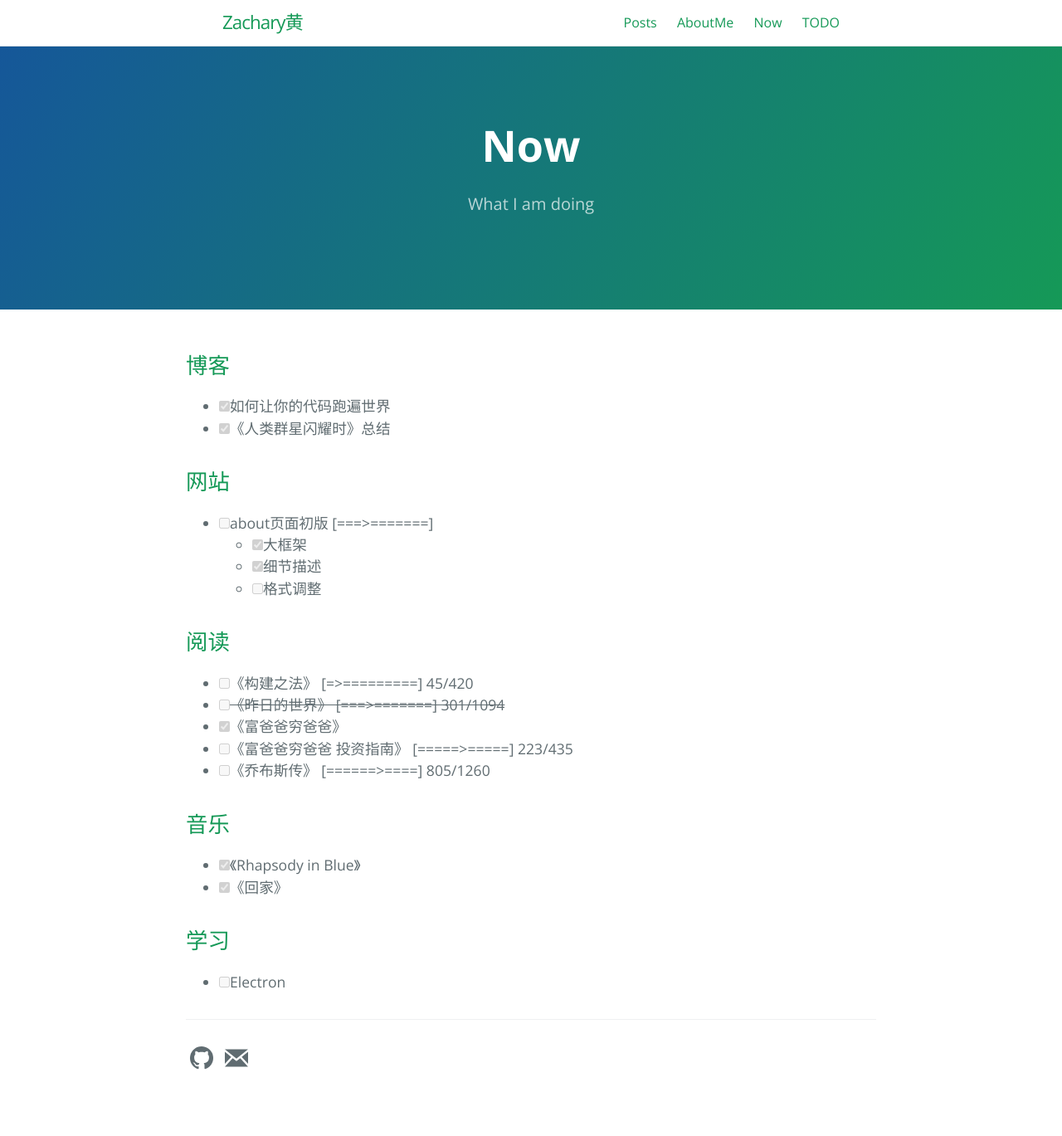
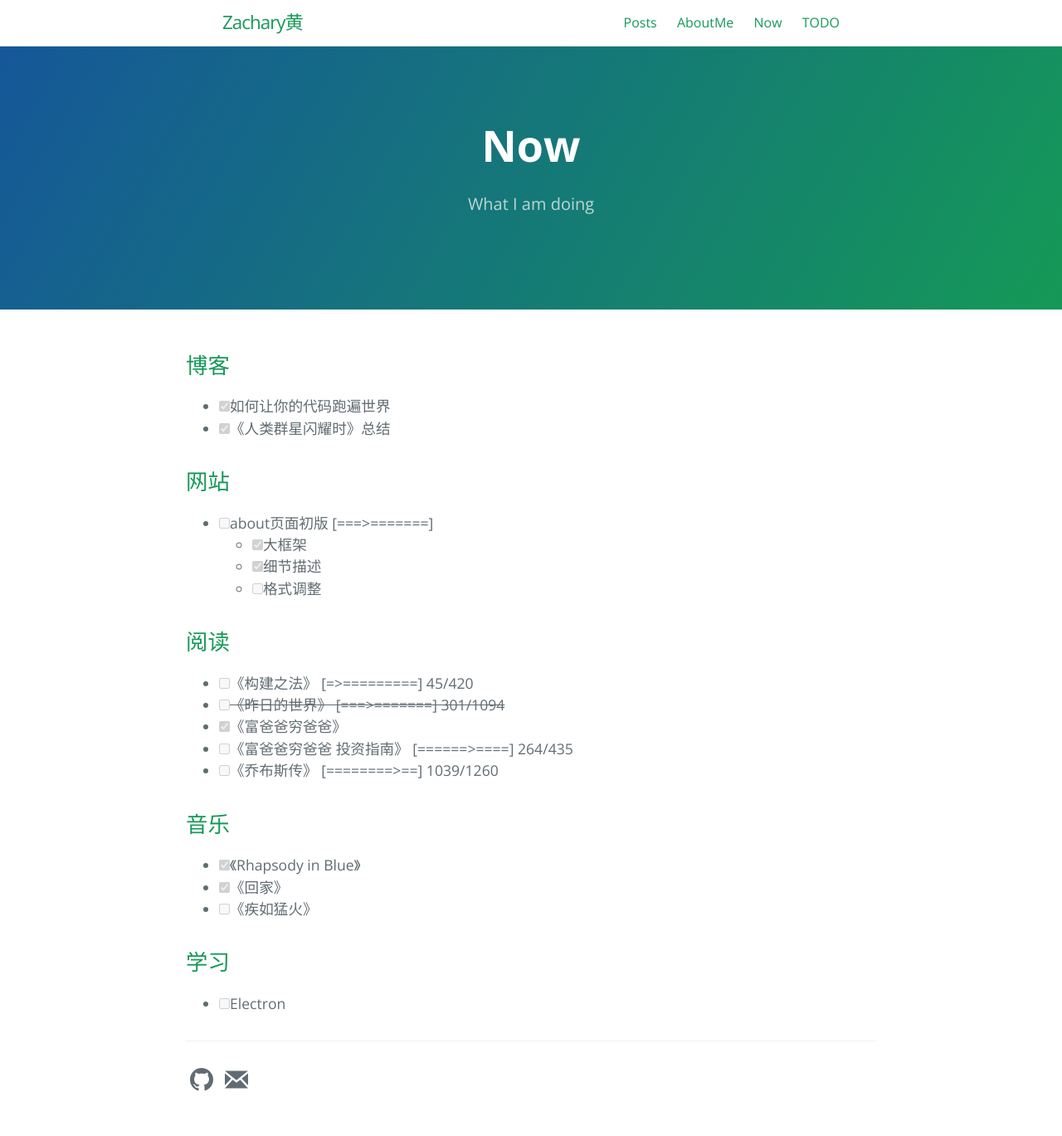
Before and after one commit to ZacharyHuang/ZacharyHuang.github.io, a Jekyll site: the page built from now.md, in a window 1280 px wide. Shown: the whole page at 83% size. Built offline with Jekyll 4.4.1, drawn with Linux system fonts in a browser that asks for light colours; before the commit the page ends 1343 px from its top, so only the background shows below that.

Commit message:
2021-03-11 update

```diff
--- a/now.md
+++ b/now.md
@@ -21,12 +21,13 @@ order: 3
 - [ ] 《构建之法》 \[=>=========\] 45/420
 - [ ] ~~《昨日的世界》 \[===>=======\] 301/1094~~
 - [x] 《富爸爸穷爸爸》
-- [ ] 《富爸爸穷爸爸 投资指南》 \[=====>=====\] 223/435
-- [ ] 《乔布斯传》 \[======>====\] 805/1260
+- [ ] 《富爸爸穷爸爸 投资指南》 \[======>====\] 264/435
+- [ ] 《乔布斯传》 \[========>==\] 1039/1260
 
 ## 音乐
 - [x] 《Rhapsody in Blue》
 - [x] 《回家》
+- [ ] 《疾如猛火》
 
 ## 学习
 - [ ] Electron
```
